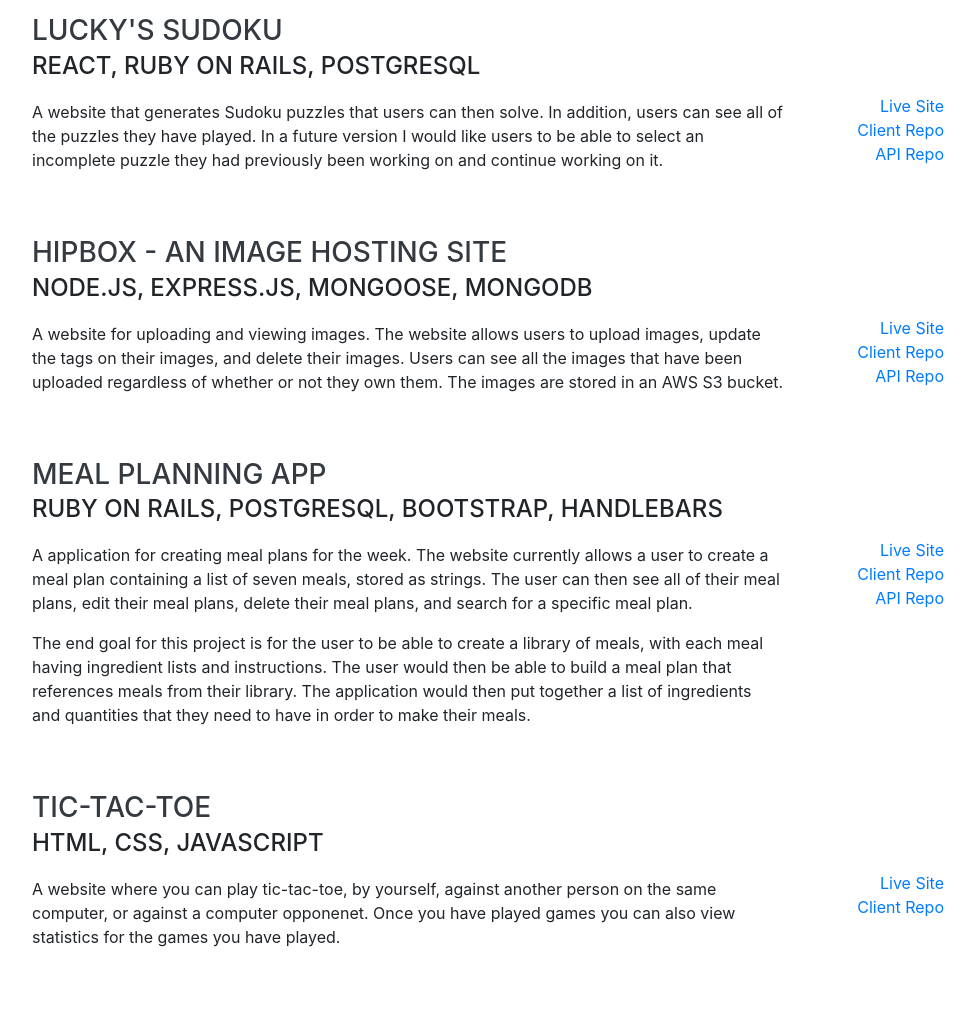
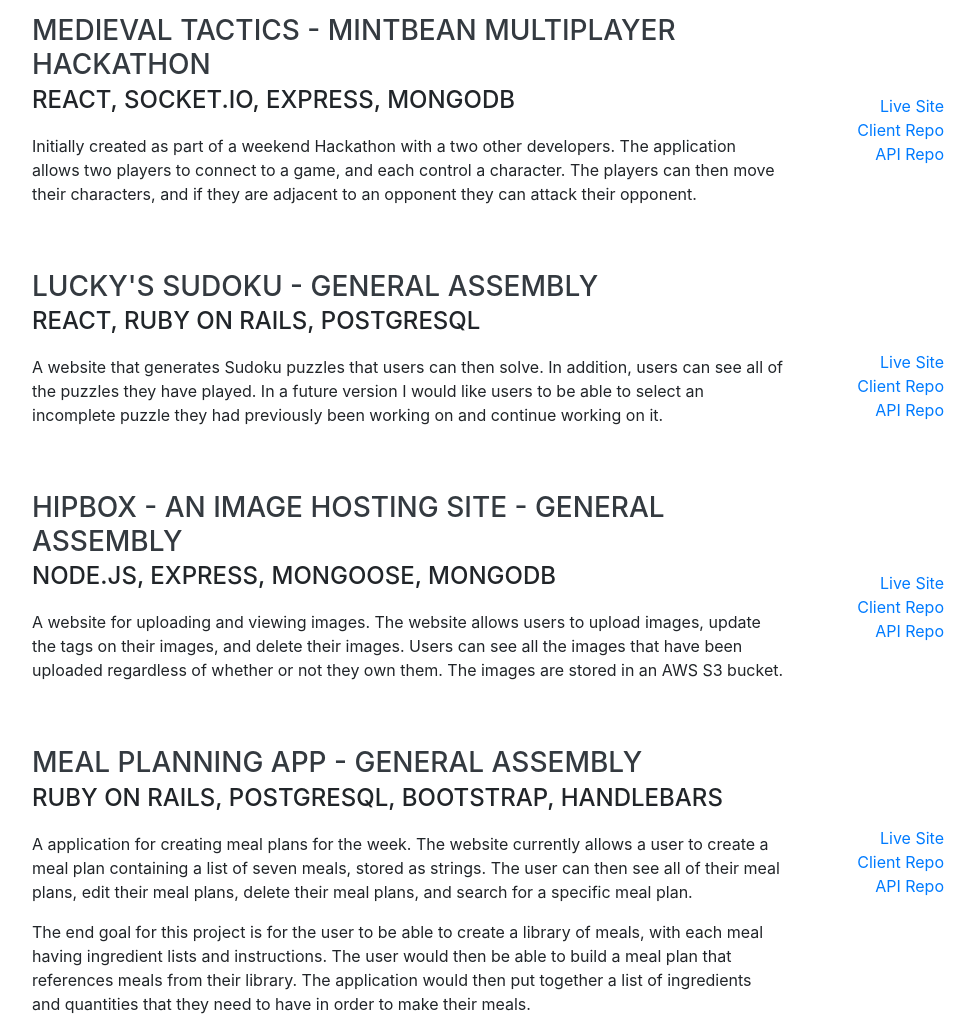
Before and after one commit to luckyswims/luckyswims.github.io, a website with bundled scripts: page index.html in a window 1280 px wide. Shown: the part 920-1955 px from the top of the page, without its empty margins (288-1263 px from the left). Built offline with nearby package versions, Linux system fonts and the light colour scheme; a web font is replaced by a local one.

Commit message:
Updated to include Hackathon project
Added my project from a recent Hackathon.
Removed my Tic-Tac-Toe project as it was front-end only, and the
api it was connected to has been changed.

```diff
--- a/index.html
+++ b/index.html
@@ -93,7 +93,23 @@
 
         <div class="resume-item d-flex flex-column flex-md-row justify-content-between mb-5">
           <div class="resume-content">
-            <h3 class="mb-0">Lucky's Sudoku</h3>
+            <h3 class="mb-0">Medieval Tactics - Mintbean Multiplayer Hackathon</h3>
+            <div class="subheading mb-3">React, Socket.io, Express, MongoDB</div>
+            <p>Initially created as part of a weekend Hackathon with a two other developers.
+            The application allows two players to connect to a game, and each control a character.
+            The players can then move their characters, and if they are adjacent to an opponent they
+            can attack their opponent.</p>
+          </div>
+          <div class="project-link text-md-right text-primary">
+            <a target="_blank" href="https://sourcecode-sorcerers.github.io/medieval-tactics-client/#/">Live Site</a>
+            <a target="_blank" href="https://github.com/SourceCode-Sorcerers/medieval-tactics-client">Client Repo</a>
+            <a target="_blank" href="https://github.com/SourceCode-Sorcerers/medieval-tactics-api">API Repo</a>
+          </div>
+        </div>
+
+        <div class="resume-item d-flex flex-column flex-md-row justify-content-between mb-5">
+          <div class="resume-content">
+            <h3 class="mb-0">Lucky's Sudoku - General Assembly</h3>
             <div class="subheading mb-3">React, Ruby on Rails, PostgreSQL</div>
             <p>A website that generates Sudoku puzzles that users can then solve. In addition, users can see all of the puzzles they have played. In a future version I would like users to be able to select an incomplete puzzle they had previously been working on and continue working on it.</p>
           </div>
@@ -106,8 +122,8 @@
 
         <div class="resume-item d-flex flex-column flex-md-row justify-content-between mb-5">
           <div class="resume-content">
-            <h3 class="mb-0">HipBox - An Image Hosting Site</h3>
-            <div class="subheading mb-3">Node.js, Express.js, Mongoose, MongoDB</div>
+            <h3 class="mb-0">HipBox - An Image Hosting Site - General Assembly</h3>
+            <div class="subheading mb-3">Node.js, Express, Mongoose, MongoDB</div>
             <p>A website for uploading and viewing images. The website allows users to upload images, update the tags on their images, and delete their images. Users can see all the images that have been uploaded regardless of whether or not they own them. The images are stored in an AWS S3 bucket.</p>
           </div>
           <div class="project-link text-md-right text-primary">
@@ -119,7 +135,7 @@
 
         <div class="resume-item d-flex flex-column flex-md-row justify-content-between mb-5">
           <div class="resume-content">
-            <h3 class="mb-0">Meal Planning App</h3>
+            <h3 class="mb-0">Meal Planning App - General Assembly</h3>
             <div class="subheading mb-3">Ruby on Rails, PostgreSQL, Bootstrap, Handlebars</div>
             <p>A application for creating meal plans for the week. The website currently allows a user to create a meal plan containing a list of seven meals, stored as strings. The user can then see all of their meal plans, edit their meal plans, delete their meal plans, and search for a specific meal plan.</p>
             <p>The end goal for this project is for the user to be able to create a library of meals, with each meal having ingredient lists and instructions. The user would then be able to build a meal plan that references meals from their library. The application would then put together a list of ingredients and quantities that they need to have in order to make their meals.</p>
@@ -128,18 +144,6 @@
             <a target="_blank" href="https://luckyswims.github.io/meal-planning-client/">Live Site</a>
             <a target="_blank" href="https://luckyswims.github.io/meal-planning-client/">Client Repo</a>
             <a target="_blank" href="https://github.com/luckyswims/meal-planning-api">API Repo</a>
-          </div>
-        </div>
-
-        <div class="resume-item d-flex flex-column flex-md-row justify-content-between mb-5">
-          <div class="resume-content">
-            <h3 class="mb-0">Tic-Tac-Toe</h3>
-            <div class="subheading mb-3">HTML, CSS, JavaScript</div>
-            <p>A website where you can play tic-tac-toe, by yourself, against another person on the same computer, or against a computer opponenet. Once you have played games you can also view statistics for the games you have played.</p>
-          </div>
-          <div class="project-link text-md-right text-primary">
-            <a target="_blank" href="https://luckyswims.github.io/tic-tac-toe-client/">Live Site</a>
-            <a target="_blank" href="https://github.com/luckyswims/tic-tac-toe-client">Client Repo</a>
           </div>
         </div>
 
```
